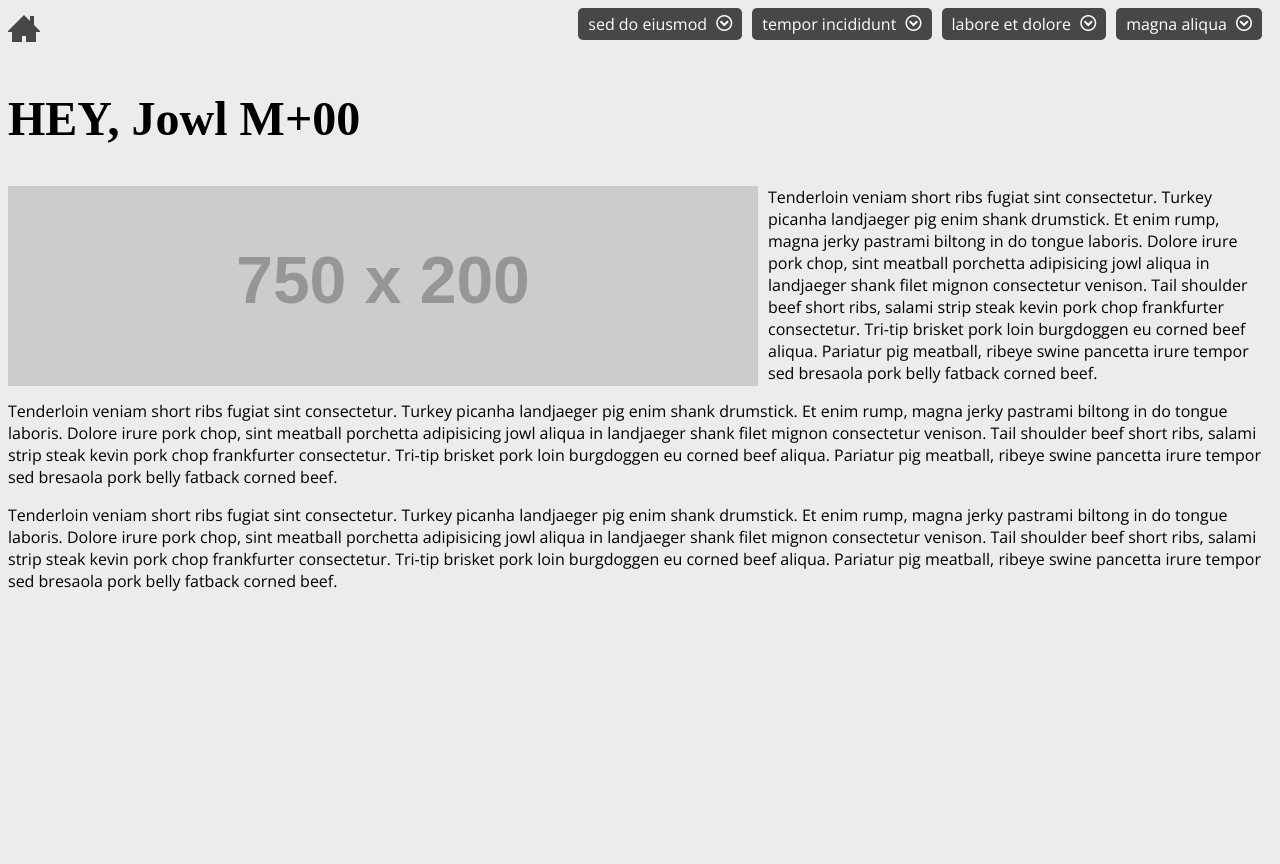
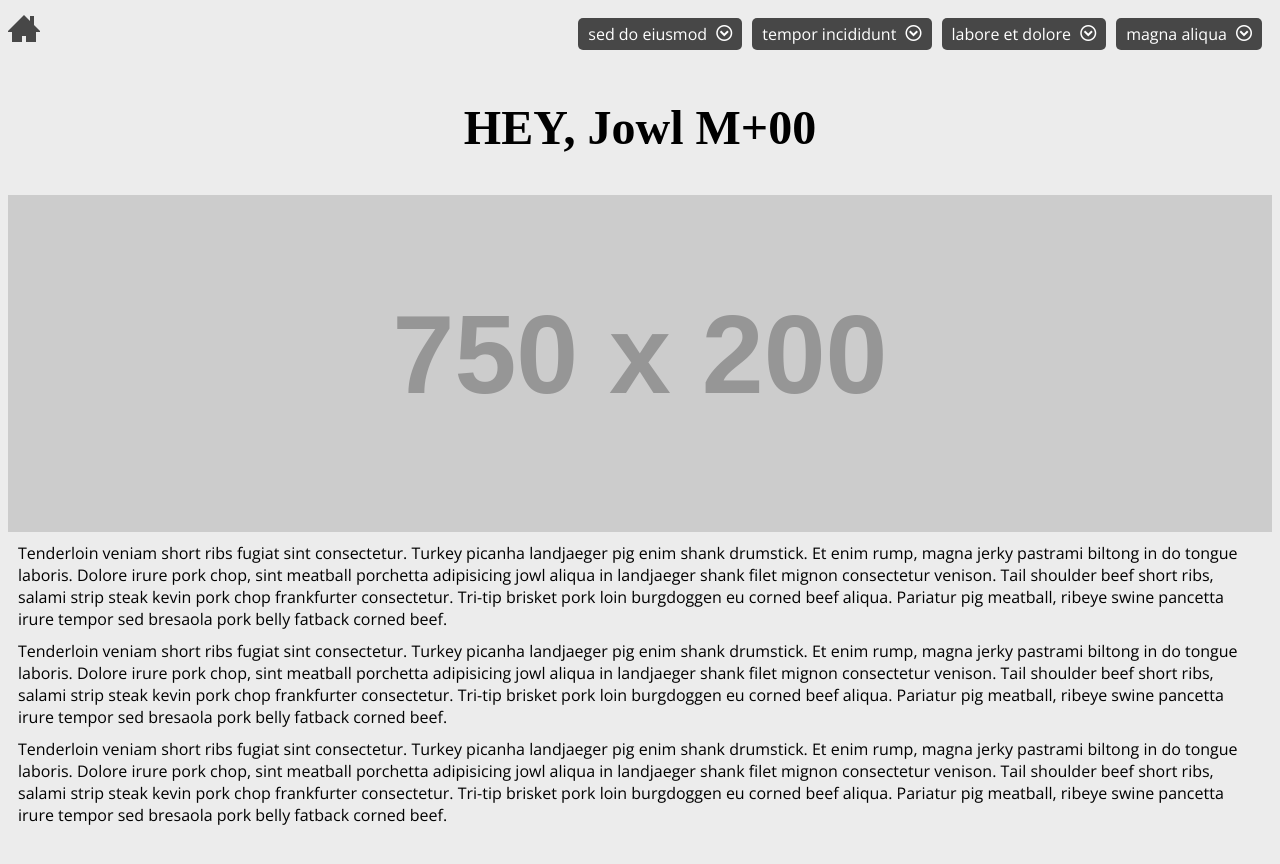
Before and after one commit to jessica-dantas/PUCD-2126.github.io, a Jekyll site: the page media-queries/index.html, which Jekyll copies as it is, in a window 1280 px wide. Shown: the top 864 px of the page. Built offline with Jekyll 4.4.1, drawn with Linux system fonts in a browser that asks for light colours; some web fonts are replaced.

Commit message:
adds in class changes to example

```diff
--- a/media-queries/css/responsive.css
+++ b/media-queries/css/responsive.css
@@ -1,10 +1,81 @@
 /* for-phone-only */
-@media (max-width: 599px) {  }
+@media (max-width: 599px) {
+
+}
 /* for-tablet-portrait-up */
-@media (min-width: 600px) {  }
+@media (min-width: 600px) {
+}
 /* for-tablet-landscape-up */
 @media (min-width: 900px) {  }
 /* for-desktop-up */
-@media (min-width: 1200px) {  }
+@media (min-width: 1200px) {
+  @font-face {
+    font-family: 'icomoon';
+    src:  url('../fonts/icomoon.eot?cf5eu0');
+    src:  url('../fonts/icomoon.eot?cf5eu0#iefix') format('embedded-opentype'),
+      url('../fonts/icomoon.ttf?cf5eu0') format('truetype'),
+      url('../fonts/icomoon.woff?cf5eu0') format('woff'),
+      url('../fonts/icomoon.svg?cf5eu0#icomoon') format('svg');
+    font-weight: normal;
+    font-style: normal;
+  }
+
+  [class^="icon-"], [class*=" icon-"] {
+    /* use !important to prevent issues with browser extensions that change fonts */
+    font-family: 'icomoon' !important;
+    speak: none;
+    font-style: normal;
+    font-weight: normal;
+    font-variant: normal;
+    text-transform: none;
+    line-height: 1;
+
+    /* Better Font Rendering =========== */
+    -webkit-font-smoothing: antialiased;
+    -moz-osx-font-smoothing: grayscale;
+  }
+
+  .icon-home3:before {
+    content: "\e902";
+  }
+  .icon-circle-down:before {
+    content: "\ea43";
+  }
+
+  body {
+    font-family: 'Open Sans', sans-serif;
+    background-color: #ECECEC;
+  }
+
+  h1 {
+    font-family: 'Diplomata SC', cursive;
+    font-size: 3em;
+  }
+
+  ul {
+    flex-direction: row;
+    justify-content: flex-end;
+  }
+
+  ul li {
+    margin-right: 10px;
+  }
+
+  ul li span {
+    margin-left: 5px;
+  }
+
+  .logo {
+    float: left;
+  }
+
+  .left {
+    float: left;
+  }
+
+  .image {
+    margin: 0 10px 10px 0;
+  }
+}
  /*for-big-desktop-up */
 @media (min-width: 1800px) {  }
--- a/media-queries/css/style.css
+++ b/media-queries/css/style.css
@@ -38,7 +38,8 @@
 
 h1 {
   font-family: 'Diplomata SC', cursive;
-  font-size: 3em;
+  font-size: 2em;
+  text-align: center;
 }
 
 nav {
@@ -47,8 +48,9 @@
 
 ul {
   display: flex;
-  flex-direction: row;
-  justify-content: flex-end;
+  flex-direction: column;
+  text-align: center;
+  max-width: 94%;
   list-style-type: none;
   margin: 0;
   padding: 0;
@@ -57,26 +59,26 @@
 ul li {
   background-color: #474747;
   padding: 5px 10px;
-  margin-right: 10px;
   color: #fff;
   border-radius: 5px;
+  /* top, right, bottom, left */
+  margin: 10px 0;
 }
 
-ul li span {
-  margin-left: 5px;
+p {
+  margin: 10px;
 }
 
 .logo {
-  float: left;
+  float: none;
+  margin: 0 auto;
+  display: block;
+  width: 10%;
   color: #474747;
   text-decoration: none;
   font-size: 2em;
 }
 
-.left {
-  float: left;
+.image {
+  width: 100%;
 }
-
-.image {
-  margin: 0 10px 10px 0;
-}
--- a/media-queries/index.html
+++ b/media-queries/index.html
@@ -10,6 +10,7 @@
       <meta name="keywords" content="" />
       <link href="https://fonts.googleapis.com/css?family=Diplomata+SC|Open+Sans" rel="stylesheet">
       <link rel="stylesheet" href="css/style.css">
+      <link rel="stylesheet" href="css/responsive.css">
     </head>
 
   <body>
```
